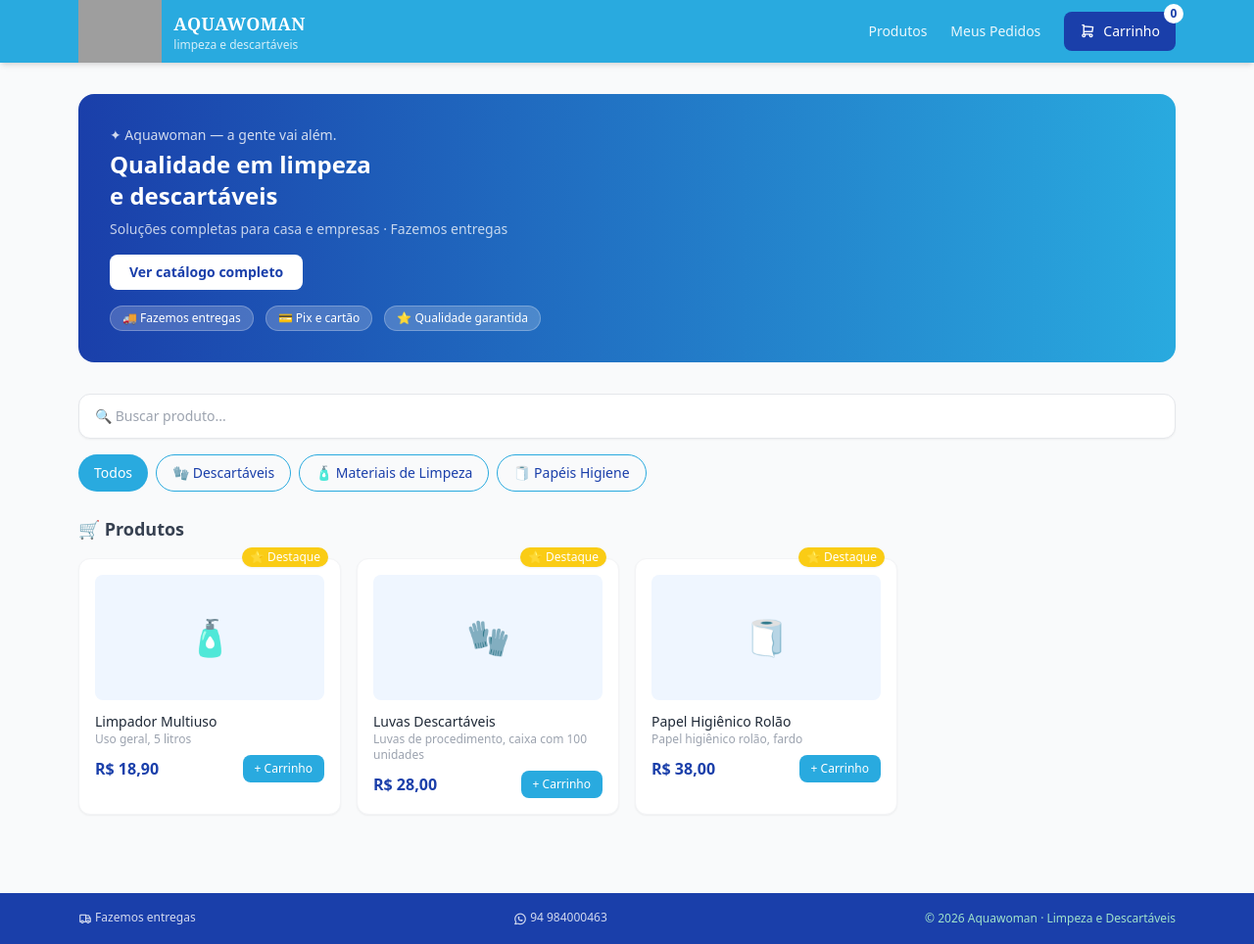
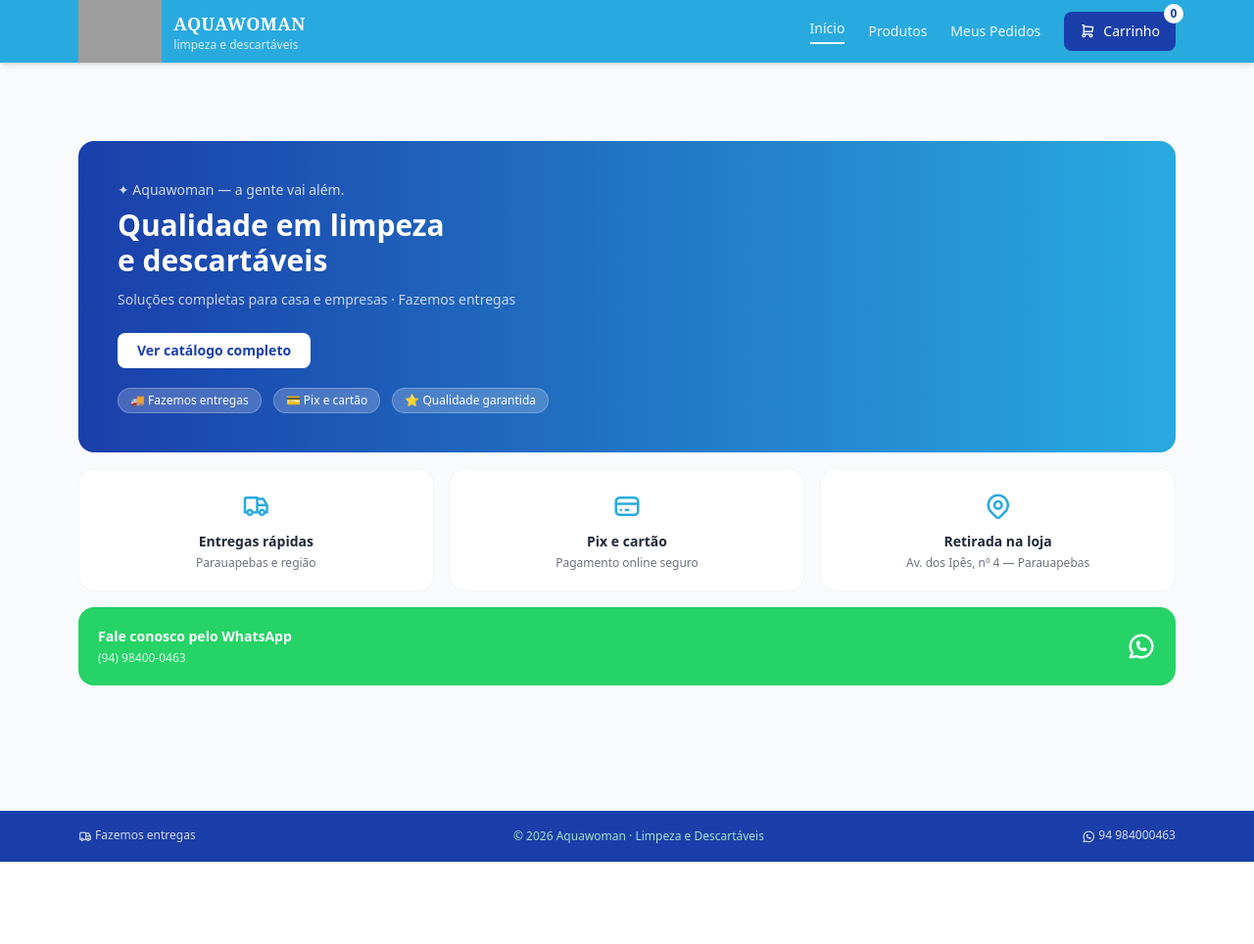
Before and after one commit to mateusmendess/aquawoman, a Django app: page / in a window 1280 px wide. Shown: the whole page at 98% size. After the commit the page ends 880 px from the top, so only its background shows below. Run offline with Django 5.2, Linux system fonts and the light colour scheme; data comes from the database, SQL or seed files in the repository; both versions use the stored data as it was after the commit; some libraries are stand-ins or nearby versions; grey boxes are pictures that could not be loaded.

Commit message:
feat: página inicial separada com diferenciais e WhatsApp

```diff
--- a/apps/produtos/urls.py
+++ b/apps/produtos/urls.py
@@ -4,5 +4,6 @@ from . import views
 app_name = 'produtos'
 
 urlpatterns = [
-    path('', views.lista_produtos, name='lista'),
+    path('', views.home, name='home'),
+    path('produtos/', views.lista_produtos, name='lista'),
 ]
--- a/apps/produtos/views.py
+++ b/apps/produtos/views.py
@@ -26,3 +26,6 @@ def lista_produtos(request):
         return render(request, 'produtos/partials/lista_produtos.html', context)
 
     return render(request, 'produtos/lista.html', context)
+
+def home(request):
+    return render(request, 'home.html')
--- a/templates/base.html
+++ b/templates/base.html
@@ -53,7 +53,8 @@
         </div>
       </a>
       <div class="flex items-center gap-6">
-        <a href="/" class="text-white text-sm opacity-90 hover:opacity-100">Produtos</a>
+        <a href="/" class="text-white text-sm opacity-90 hover:opacity-100 {% if request.path == '/' %}border-b-2 border-white pb-1{% endif %}">Início</a>
+        <a href="/produtos/" class="text-white text-sm opacity-90 hover:opacity-100 {% if request.path == '/produtos/' %}border-b-2 border-white pb-1{% endif %}">Produtos</a>
         <a href="/meus-pedidos/" class="text-white text-sm opacity-90 hover:opacity-100">Meus Pedidos</a>
         {% if request.user.is_staff %}
         <a href="/painel/" class="text-white text-sm opacity-90 hover:opacity-100">
@@ -92,10 +93,10 @@
       <span class="text-white text-xs opacity-80">
         <i class="ti ti-truck text-sm align-middle"></i> Fazemos entregas
       </span>
+      <span class="text-[#9FE1CB] text-xs">© 2026 Aquawoman · Limpeza e Descartáveis</span>
       <span class="text-white text-xs opacity-80">
         <i class="ti ti-brand-whatsapp text-sm align-middle"></i> 94 984000463
       </span>
-      <span class="text-[#9FE1CB] text-xs">© 2026 Aquawoman · Limpeza e Descartáveis</span>
     </div>
   </footer>
 
--- /dev/null
+++ b/templates/home.html
@@ -0,0 +1,54 @@
+{% extends 'base.html' %}
+{% load static %}
+
+{% block title %}Aquawoman — Limpeza e Descartáveis em Parauapebas{% endblock %}
+
+{% block content %}
+<div class="max-w-6xl mx-auto px-4 py-20 flex flex-col gap-4 flex-1 justify-center">
+
+  <!-- Hero -->
+  <div class="bg-gradient-to-r from-[#1A3FAA] to-[#29AADF] rounded-2xl p-10 text-white flex-1">
+    <p class="text-sm opacity-80 mb-2">✦ Aquawoman — a gente vai além.</p>
+    <h1 class="text-3xl font-semibold mb-3">Qualidade em limpeza<br>e descartáveis</h1>
+    <p class="text-sm opacity-75 mb-6">Soluções completas para casa e empresas · Fazemos entregas</p>
+    <a href="/produtos/" class="bg-white text-[#1A3FAA] font-semibold text-sm px-5 py-2 rounded-lg inline-block mb-5">
+      Ver catálogo completo
+    </a>
+    <div class="flex gap-3 flex-wrap">
+      <span class="bg-white/20 text-white text-xs px-3 py-1 rounded-full border border-white/25">🚚 Fazemos entregas</span>
+      <span class="bg-white/20 text-white text-xs px-3 py-1 rounded-full border border-white/25">💳 Pix e cartão</span>
+      <span class="bg-white/20 text-white text-xs px-3 py-1 rounded-full border border-white/25">⭐ Qualidade garantida</span>
+    </div>
+  </div>
+
+  <!-- Diferenciais -->
+  <div class="grid grid-cols-1 md:grid-cols-3 gap-4">
+    <div class="bg-white rounded-2xl border border-gray-100 p-5 text-center">
+      <i class="ti ti-truck text-3xl text-[#29AADF] block mb-2"></i>
+      <p class="text-sm font-semibold text-gray-800 mb-1">Entregas rápidas</p>
+      <p class="text-xs text-gray-500">Parauapebas e região</p>
+    </div>
+    <div class="bg-white rounded-2xl border border-gray-100 p-5 text-center">
+      <i class="ti ti-credit-card text-3xl text-[#29AADF] block mb-2"></i>
+      <p class="text-sm font-semibold text-gray-800 mb-1">Pix e cartão</p>
+      <p class="text-xs text-gray-500">Pagamento online seguro</p>
+    </div>
+    <div class="bg-white rounded-2xl border border-gray-100 p-5 text-center">
+      <i class="ti ti-map-pin text-3xl text-[#29AADF] block mb-2"></i>
+      <p class="text-sm font-semibold text-gray-800 mb-1">Retirada na loja</p>
+      <p class="text-xs text-gray-500">Av. dos Ipês, nº 4 — Parauapebas</p>
+    </div>
+  </div>
+
+  <!-- WhatsApp -->
+  <a href="https://wa.me/5594984000463" target="_blank"
+    class="bg-[#25D366] rounded-2xl p-5 flex items-center justify-between hover:opacity-90 transition">
+    <div>
+      <p class="text-white font-semibold text-sm mb-1">Fale conosco pelo WhatsApp</p>
+      <p class="text-white text-xs opacity-85">(94) 98400-0463</p>
+    </div>
+    <i class="ti ti-brand-whatsapp text-3xl text-white"></i>
+  </a>
+
+</div>
+{% endblock %}
--- a/templates/produtos/lista.html
+++ b/templates/produtos/lista.html
@@ -6,21 +6,6 @@
 {% block content %}
 <div class="max-w-6xl mx-auto px-4 py-8">
 
-  <!-- Hero -->
-  <div class="bg-gradient-to-r from-[#1A3FAA] to-[#29AADF] rounded-2xl p-8 mb-8 text-white">
-    <p class="text-sm opacity-80 mb-1">✦ Aquawoman — a gente vai além.</p>
-    <h1 class="text-2xl font-semibold mb-2">Qualidade em limpeza<br>e descartáveis</h1>
-    <p class="text-sm opacity-75 mb-4">Soluções completas para casa e empresas · Fazemos entregas</p>
-    <button class="bg-white text-[#1A3FAA] font-semibold text-sm px-5 py-2 rounded-lg">
-      Ver catálogo completo
-    </button>
-    <div class="flex gap-3 mt-4 flex-wrap">
-      <span class="bg-white/20 text-white text-xs px-3 py-1 rounded-full border border-white/25">🚚 Fazemos entregas</span>
-      <span class="bg-white/20 text-white text-xs px-3 py-1 rounded-full border border-white/25">💳 Pix e cartão</span>
-      <span class="bg-white/20 text-white text-xs px-3 py-1 rounded-full border border-white/25">⭐ Qualidade garantida</span>
-    </div>
-  </div>
-
   <!-- Busca -->
   <div class="mb-4">
     <input
@@ -28,7 +13,7 @@
       name="busca"
       value="{{ busca }}"
       placeholder="🔍 Buscar produto..."
-      hx-get="/"
+      hx-get="/produtos/"
       hx-target="#lista-produtos"
       hx-swap="innerHTML"
       hx-trigger="keyup changed delay:300ms"
@@ -39,7 +24,7 @@
   <!-- Categorias -->
   <div class="flex gap-2 flex-wrap mb-6">
     <button
-      hx-get="/"
+      hx-get="/produtos/"
       hx-target="#lista-produtos"
       hx-swap="innerHTML"
       onclick="setAtivo(this)"
@@ -48,7 +33,7 @@
     </button>
     {% for categoria in categorias %}
     <button
-      hx-get="/?categoria={{ categoria.slug }}"
+      hx-get="/produtos/?categoria={{ categoria.slug }}"
       hx-target="#lista-produtos"
       hx-swap="innerHTML"
       onclick="setAtivo(this)"
```
Also changed, not shown: db.sqlite3.
